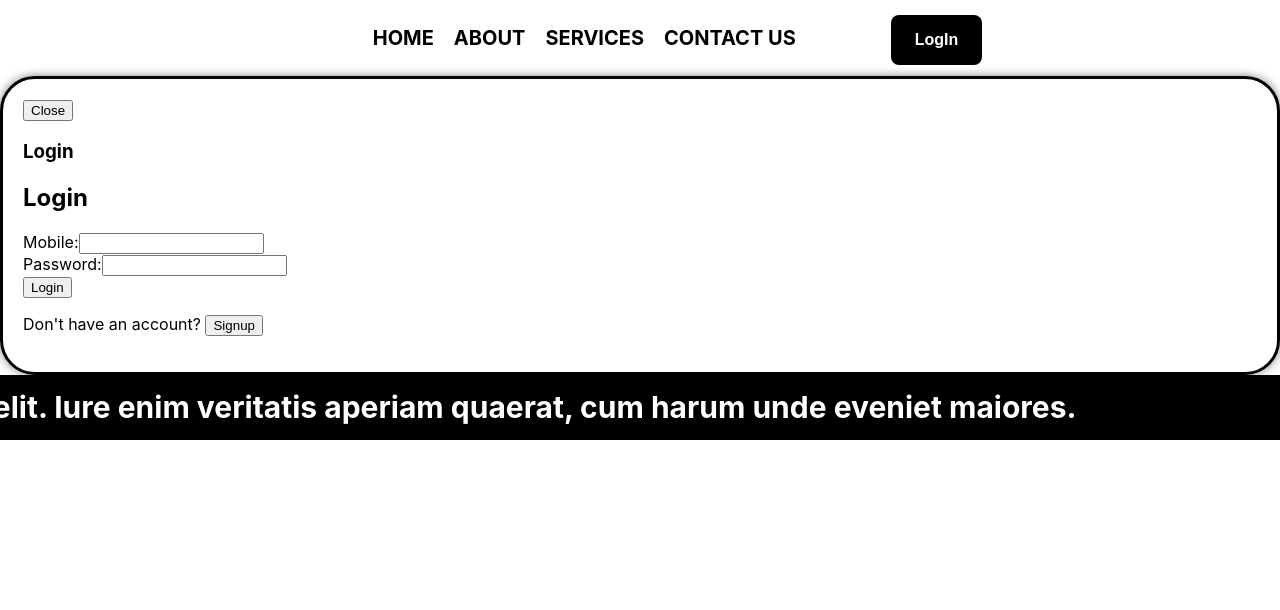
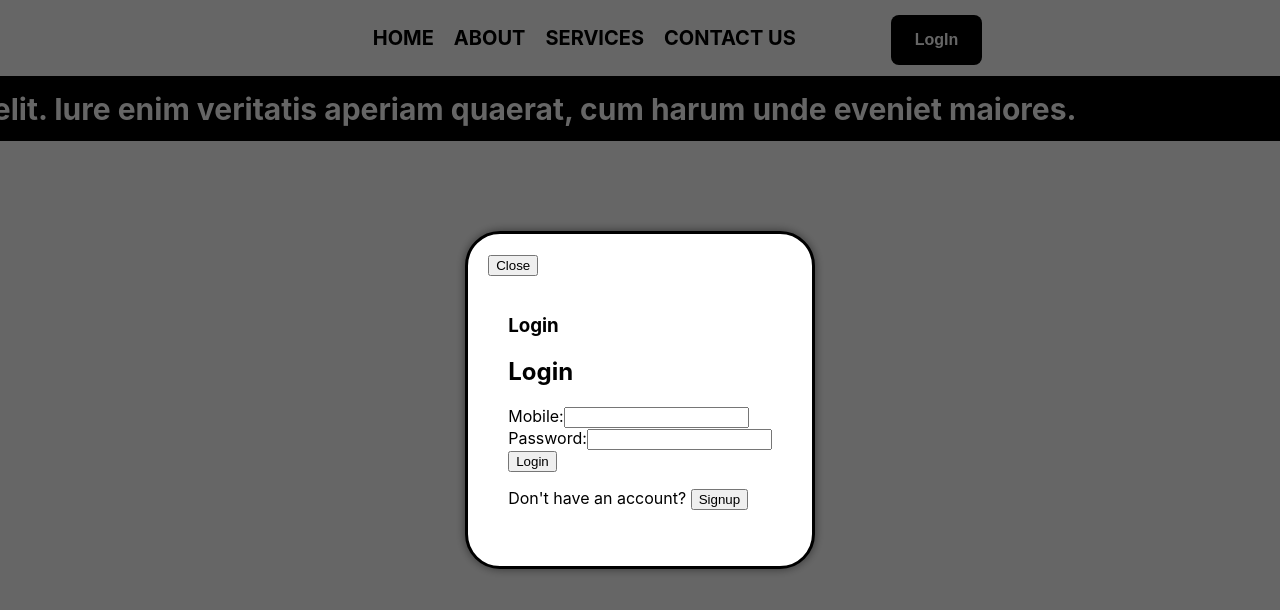
Before and after one commit to coverghost/Rentals, a React (Create React App) app: page / in a window 1280 px wide. Both pictures are taken after a click on the button "LogIn". Shown: the top 610 px of the page. Built offline with nearby package versions, Linux system fonts and the light colour scheme.

Commit message:
login popup

```diff
--- a/src/component/Navbar.tsx
+++ b/src/component/Navbar.tsx
@@ -2,6 +2,7 @@ import { useContext, useState } from "react";
 import { MyContext } from "../context/Context";
 import { Link } from "react-router-dom";
 import Popup from "./pop";
+import "./css/nav.css";
 
 const Navbar = () => {
   const { isLoggedIn } = useContext(MyContext);
@@ -46,7 +47,12 @@ const Navbar = () => {
           </button>
         )}
       </div>
-      {showPopup && <Popup onClose={closePopup} />}
+      {showPopup && (
+        <div className="popup-container">
+          <div className="blur-background"></div>
+          <Popup onClose={closePopup} />
+        </div>
+      )}
     </>
   );
 };
--- a/src/component/css/nav.css
+++ b/src/component/css/nav.css
@@ -85,3 +85,24 @@
   font-size: 20px;
   float: right;
 }
+
+
+.pop-window {
+  position: fixed;
+  top: 0;
+  left: 0;
+  right: 0;
+  bottom: 0;
+  z-index: 9999;
+  display: flex;
+  justify-content: center;
+  align-items: center;
+  background-color: rgba(0, 0, 0, 0.5); /* Semi-transparent black background */
+  backdrop-filter: blur(5px); /* Apply backdrop blur effect */
+}
+
+.popup-content {
+  /* Styles for the popup content */
+  background-color: #fff;
+  padding: 20px;
+}
```
Also changed, not shown: src/component/Userdashboard/dashboard.tsx (added, +16 -0 lines), src/component/Userdashboard/profile.tsx (added, +9 -0 lines).
